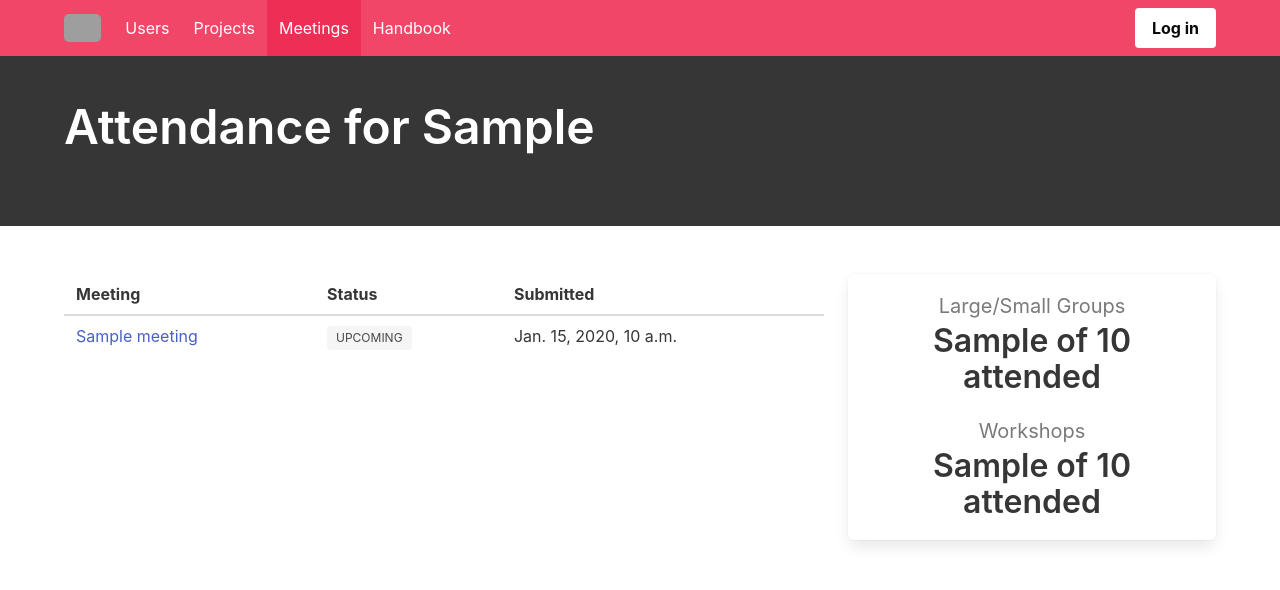
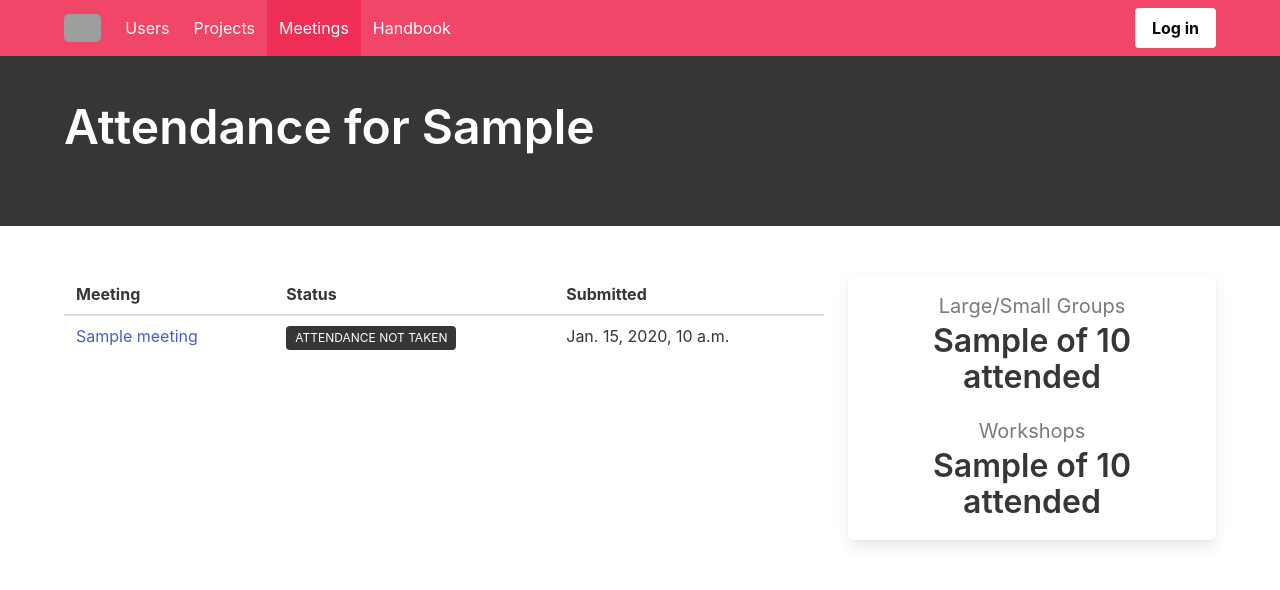
Before and after one commit to rcos/rcos_io, a Django app: template portal/templates/portal/meetings/attendance/index.html in a window 1280 px wide. Shown: the top 590 px of the page. Run offline with Django 4.2, Linux system fonts and the light colour scheme; data comes from the database, SQL or seed files in the repository; tables that the repository leaves empty hold one stand-in row (values such as "Sample post"); the template is opened without the code that fills it: values that come from a table or form of the project are taken from there, most other values are stand-ins (such as "Sample title", 1, 10 or a date in 2020); some libraries are stand-ins or nearby versions; grey boxes are pictures that could not be loaded.

Commit message:
Handle no attendance taken

```diff
--- a/portal/templates/portal/meetings/attendance/index.html
+++ b/portal/templates/portal/meetings/attendance/index.html
@@ -3,7 +3,12 @@
 {% load portal_extras %}
 
 {% block title %}
-Your Attendance | RCOS IO
+{% if target_user == request.user %}
+Your {{ target_semester }} Attendance
+{% else %}
+{{ target_semester }} Attendance for {{ target_user }}
+{% endif %}
+| RCOS IO
 {% endblock %}
 
 {% block content %}
@@ -47,6 +52,7 @@ Your Attendance | RCOS IO
                                 <a href="{% url 'meetings_detail' meeting_row.meeting.pk %}">{{ meeting_row.meeting }}</a>
                             </td>
                             <td>
+                                {% if meeting_row.meeting.is_attendance_taken %}
                                     {% if meeting_row.meeting.is_over %}
                                         {% if meeting_row.attendance %}
                                             {% if meeting_row.attendance.is_verified %}
@@ -59,6 +65,9 @@ Your Attendance | RCOS IO
                                         {% endif %}
                                     {% else %}
                                     <span class="tag">UPCOMING</span>
+                                    {% endif %}
+                                {% else %}
+                                <span class="tag is-dark">ATTENDANCE NOT TAKEN</span>
                                 {% endif %}
                             </td>
                             <td>
```
Also changed, not shown: portal/views/meetings.py (+14 -12 lines). Lines whose indentation alone changed are shown as unchanged.
